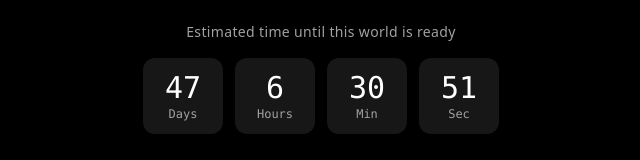
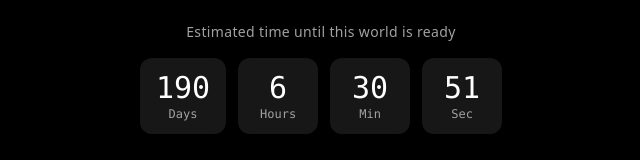
Before and after one commit to Gusti-fad/my-page, a Next.js app: page / in a window 1280 px wide. Shown: the part 476-636 px from the top of the page, without its empty margins (319-959 px from the left). Built offline with nearby package versions, Linux system fonts and the light colour scheme.

Commit message:
Update countdown target date to September 20, 2026

```diff
--- a/src/components/Countdown.tsx
+++ b/src/components/Countdown.tsx
@@ -6,7 +6,7 @@ import duration from "dayjs/plugin/duration";
 
 dayjs.extend(duration);
 
-const target = dayjs("2026-04-30T23:59:59");
+const target = dayjs("2026-09-20T23:59:59");
 
 export default function Countdown() {
   const [time, setTime] = useState(getTime());
```
